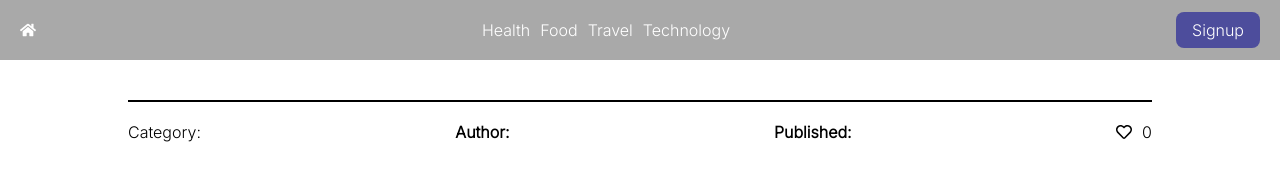
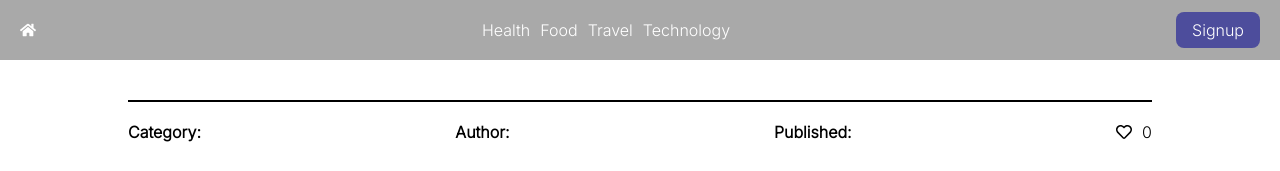
Before and after one commit to hamitLicina/blog, a React (Vite) app: page /article/1 in a window 1280 px wide. Shown: the top 171 px of the page. Built offline with nearby package versions, Linux system fonts and the light colour scheme; no server answers; the database is empty.

Commit message:
Some style adjusment added

```diff
--- a/src/pages/ArticleDetails/ArticleDetails.css
+++ b/src/pages/ArticleDetails/ArticleDetails.css
@@ -31,6 +31,10 @@
     font-weight: 600;
 }
 
+.article-category {
+    font-weight: 600;
+}
+
 .article-description {
     margin-top: 20px;
 }
--- a/src/pages/ArticleDetails/ArticleDetails.jsx
+++ b/src/pages/ArticleDetails/ArticleDetails.jsx
@@ -28,7 +28,7 @@ const ArticleDetails = () => {
     <h1>{article?.title}</h1>
     <h3>{article?.summary}</h3>
     <div className="details-info-container">
-      <p>Category: {article?.category}</p>
+      <p className="article-category">Category: {article?.category}</p>
       <p><span className="article-span">Author: </span>{article?.createdBy?.toUpperCase()}</p>
       <p><span className="article-span published">Published: </span>{article?.createdAt?.toDate().toDateString()}</p>
       < Likes articleId={articleId} />
```
